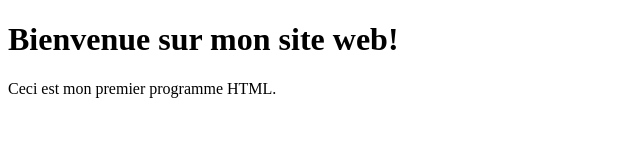
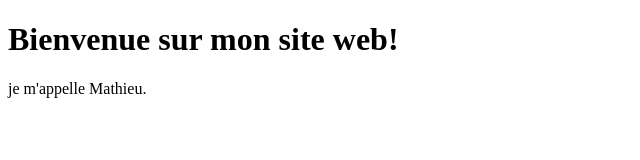
Before and after one commit to Mathguer/MATHGUER-GITHUB-TEST, a plain HTML site: page index.html in a window 1280 px wide. Shown: the whole page, without its empty margins (0-640 px from the left). Drawn offline with Linux system fonts and the light colour scheme.

Commit message:
Update index.html

```diff
--- a/index.html
+++ b/index.html
@@ -5,6 +5,6 @@
   </head>
   <body>
     <h1>Bienvenue sur mon site web!</h1>
-    <p>Ceci est mon premier programme HTML.</p>
+    <p>je m'appelle Mathieu.</p>
   </body>
 </html>
```
